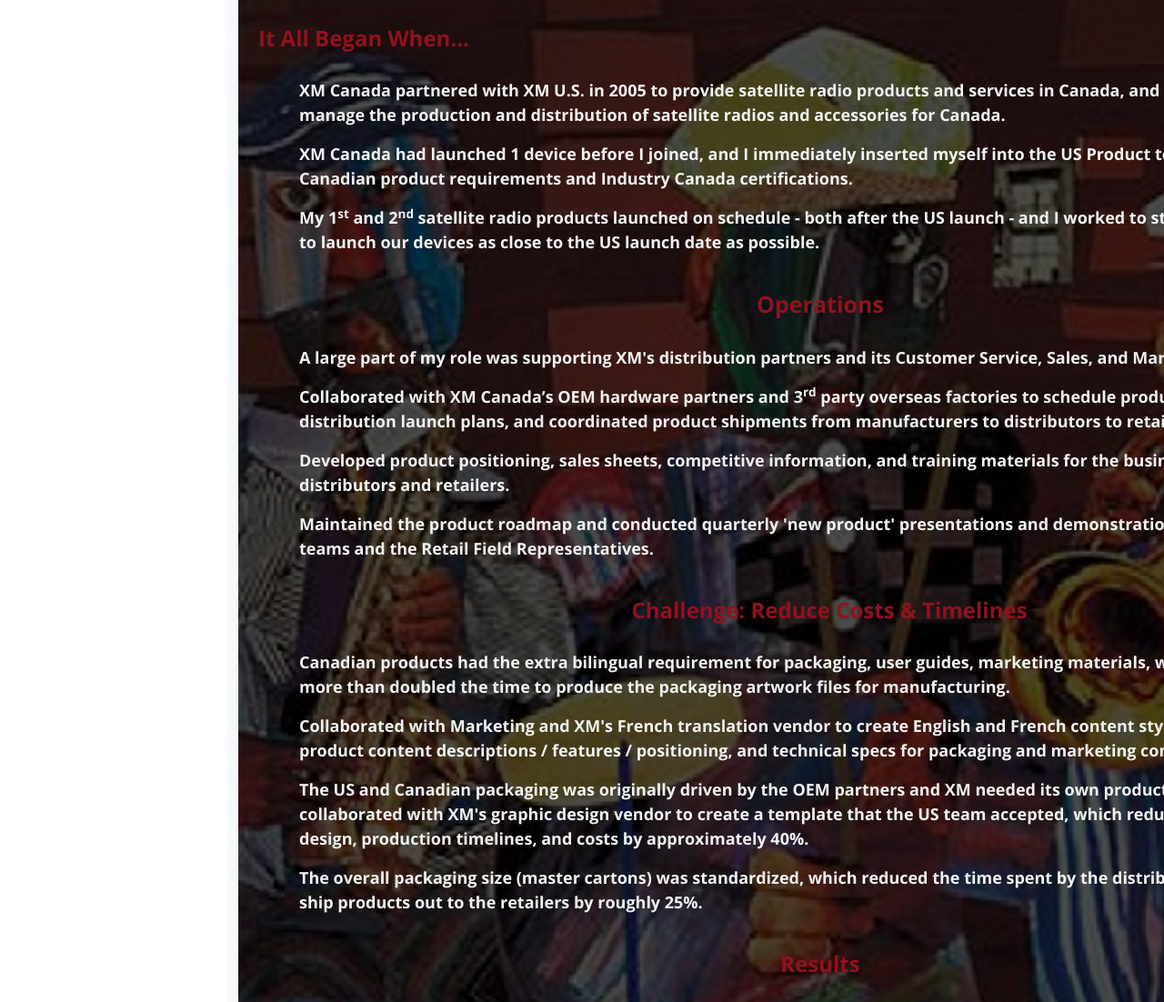
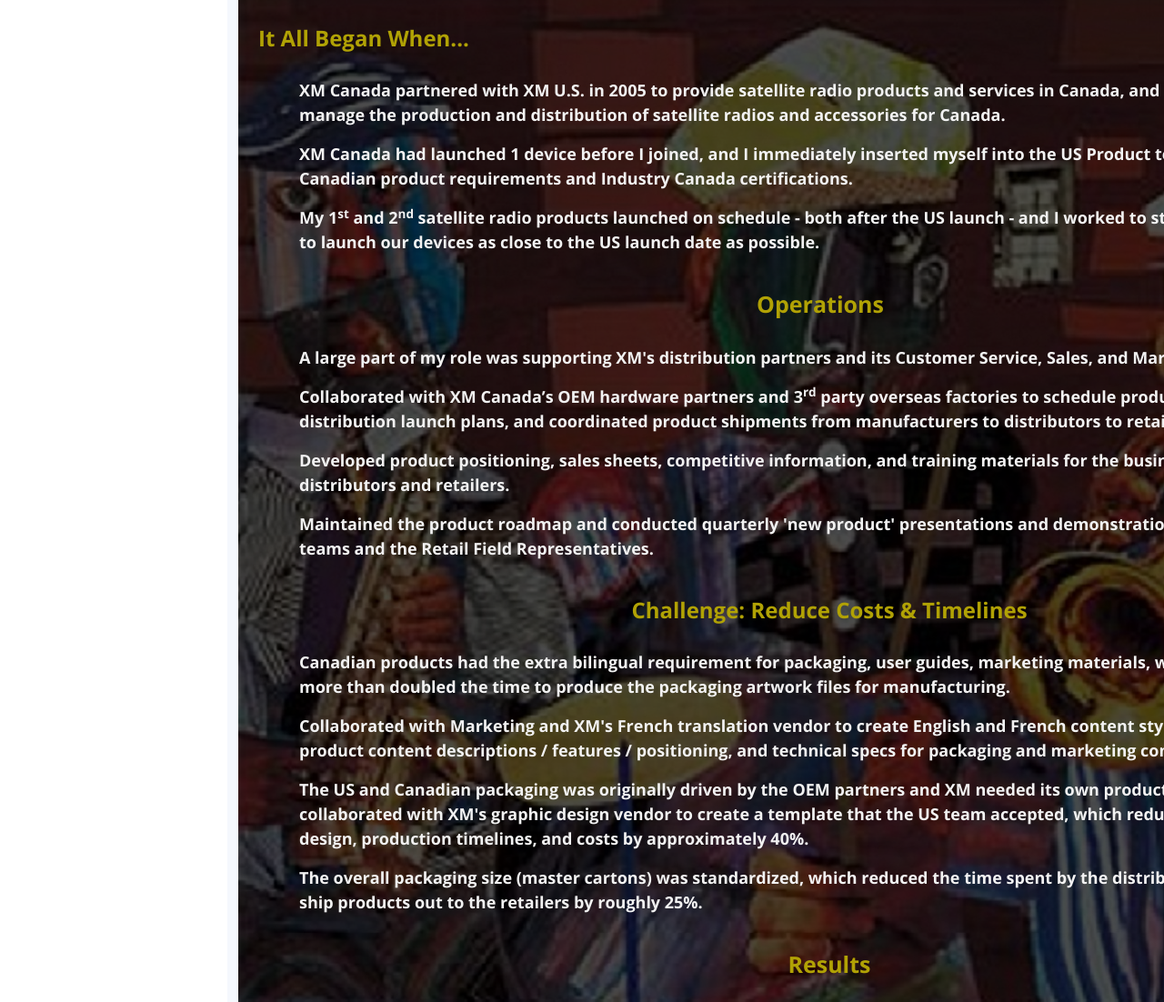
Before and after one commit to rich-blackman/github.io, a plain HTML site: page product-management.html in a window 1280 px wide. Shown: the part 805-1907 px from the top of the page at 91% size. Drawn offline with nearby package versions, Linux system fonts and the light colour scheme.

Commit message:
Update product-management.html

```diff
--- a/product-management.html
+++ b/product-management.html
@@ -148,7 +148,7 @@
 		<img src="assets/img/portfolio/romare-bearden-black_thing5.jpg" alt="XM Satellite Radio Canada: Product Management">
 
 			<div class="content">
-			 <div class="portfolio-description" style="width:100%;font-size:24px;color:#901220;padding-top:20px;margin-left:15px">
+			 <div class="portfolio-description" style="width:100%;font-size:24px;color:#b1a205;padding-top:20px;margin-left:15px">
 				<p align="absolute center"><b>It All Began When...</b></p></div>
 				<div class="portfolio-description" style="width:90%;font-size:18px;padding-top:10px;margin-left:60px">
 					<p><b>XM Canada partnered with XM U.S. in 2005 to provide satellite radio products and services in Canada, and I was hired in 2006 to manage the production and distribution of satellite radios and accessories for Canada.</b></p>
@@ -156,7 +156,7 @@
 					<p><b>My 1<sup>st</sup> and 2<sup>nd</sup> satellite radio products launched on schedule - both after the US launch - and I worked to streamline operations to launch our devices as close to the US launch date as possible.</b></p>
 				</div>
 
-				<div class="portfolio-description" style="width:100%;font-size:25px;color:#901220;padding-top:20px;margin-left:-10px">
+				<div class="portfolio-description" style="width:100%;font-size:25px;color:#b1a205;padding-top:20px;margin-left:-10px">
 				<p align="center"><b>Operations</b></p></div>
 				<div class="portfolio-description" style="width:90%;font-size:18px;padding-top:10px;margin-left:60px">
 					<p><b>A large part of my role was supporting XM's distribution partners and its Customer Service, Sales, and Marketing teams.</b></p>
@@ -165,7 +165,7 @@
 					<p><b>Maintained the product roadmap and conducted quarterly 'new product' presentations and demonstrations for the business teams and the Retail Field Representatives.</b></p>
 				</div>
 
-				<div class="portfolio-description" style="width:100%;font-size:24px;color:#901220;padding-top:20px;margin-left:0px">
+				<div class="portfolio-description" style="width:100%;font-size:24px;color:#b1a205;padding-top:20px;margin-left:0px">
 				<p align="center"><b>Challenge: Reduce Costs & Timelines</b></p></div>
 				<div class="portfolio-description" style="width:90%;font-size:18px;padding-top:10px;margin-left:60px">
 					<p><b>Canadian products had the extra bilingual requirement for packaging, user guides, marketing materials, web copy, etc., which more than doubled the time to produce the packaging artwork files for manufacturing.</b></p>
@@ -174,7 +174,7 @@
 					<p><b>The overall packaging size (master cartons) was standardized, which reduced the time spent by the distributors to receive and ship products out to the retailers by roughly 25%.</p>
 				</div>
 
-				<div class="portfolio-description" style="width:100%;font-size:24px;color:#901220;padding-top:20px;margin-left:-10px">
+				<div class="portfolio-description" style="width:100%;font-size:25px;color:#b1a205;padding-top:20px;margin-left:0px">
 				<p align="center"><b>Results</b></p></div>
 				<div class="portfolio-description" style="width:90%;font-size:18px;padding-top:10px;margin-left:50px">
 
@@ -186,7 +186,7 @@
           <div class="col-lg-6 d-flex align-items-stretch mb-5 mb-lg-0">
             <div class="icon-box-1" data-aos="fade-up" data-aos-delay="100">
               <div class="icon"><i class="bi bi-broadcast"></i></div>
-              <p class="description" style="font-size:18px;color:#fff"><b>Launched 7 satellite radios over 16 months - all on schedule and budget.<br/>The last 5 products launched before the US launch.</b></p>
+              <p class="description" style="font-size:18px;color:#fff"><b>Launched 7 satellite radios over 16 months - all on schedule and budget, and the last 5 products launched before the US launch.</b></p>
             </div>
           </div>
 
@@ -216,7 +216,7 @@
 	</div>
 	</div>
     </section>
-	</section>
+
 <!--
 	<section id="services" class="services">
       <div class="container">
```
